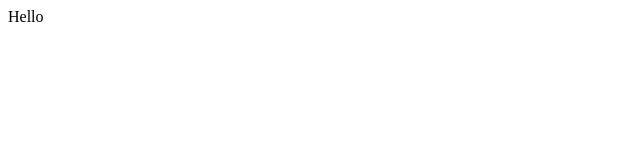
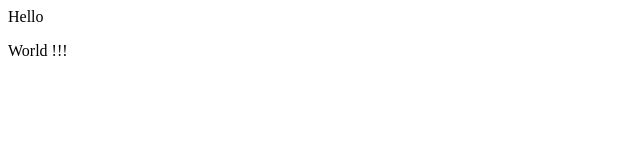
Before and after one commit to d-rivi/demo-repo, a plain HTML site: page index.html in a window 1280 px wide. Shown: the full height of the page, 0-640 px from the left. Drawn offline with Linux system fonts and the light colour scheme.

Commit message:
added world and then !!!

```diff
--- a/index.html
+++ b/index.html
@@ -1 +1,3 @@
 <div> Hello </div>
+
+<p> World !!!</p>
```
